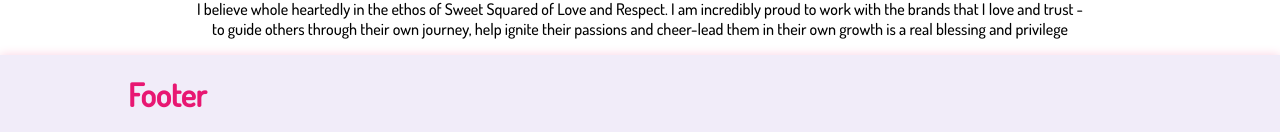
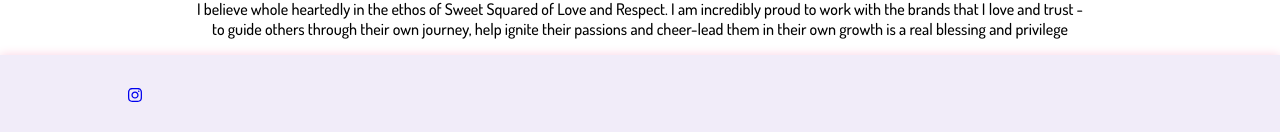
Before and after one commit to Ross-mc/jc-education, a Next.js app: page / in a window 1280 px wide. Shown: the part 3197-3329 px from the top of the page. Built offline with nearby package versions, Linux system fonts and the light colour scheme.

Commit message:
added fontawesome but icons still not displaying properly

```diff
--- a/components/Layout/Footer.js
+++ b/components/Layout/Footer.js
@@ -1,9 +1,13 @@
+import { FontAwesomeIcon } from "@fortawesome/react-fontawesome"
+import icons from "../../icons"
 import classes from "./footer.module.css"
 
 const Footer = () => {
   return (
     <footer className={classes.footer}>
-      <h1>Footer</h1>
+      <a href="https://www.instagram.com/jackiclarke.cnd_s2ea/" target="_blank" rel="noreferrer">
+          <FontAwesomeIcon icon={icons.instagram} />
+      </a>
     </footer>
   )
 }
--- a/icons/index.js
+++ b/icons/index.js
@@ -1,6 +1,8 @@
 import {faBars, faTimes} from "@fortawesome/free-solid-svg-icons";
+import {faInstagram} from "@fortawesome/free-brands-svg-icons";
 
 export default {
   bars: faBars,
-  close: faTimes
+  close: faTimes,
+  instagram: faInstagram
 }
--- a/package.json
+++ b/package.json
@@ -9,6 +9,7 @@
   },
   "dependencies": {
     "@fortawesome/fontawesome-svg-core": "^1.2.35",
+    "@fortawesome/free-brands-svg-icons": "^5.15.3",
     "@fortawesome/free-solid-svg-icons": "^5.15.3",
     "@fortawesome/react-fontawesome": "^0.1.14",
     "next": "10.2.0",
```
Also changed, not shown: 1 other file (tests, documents, lock files or other folders).
